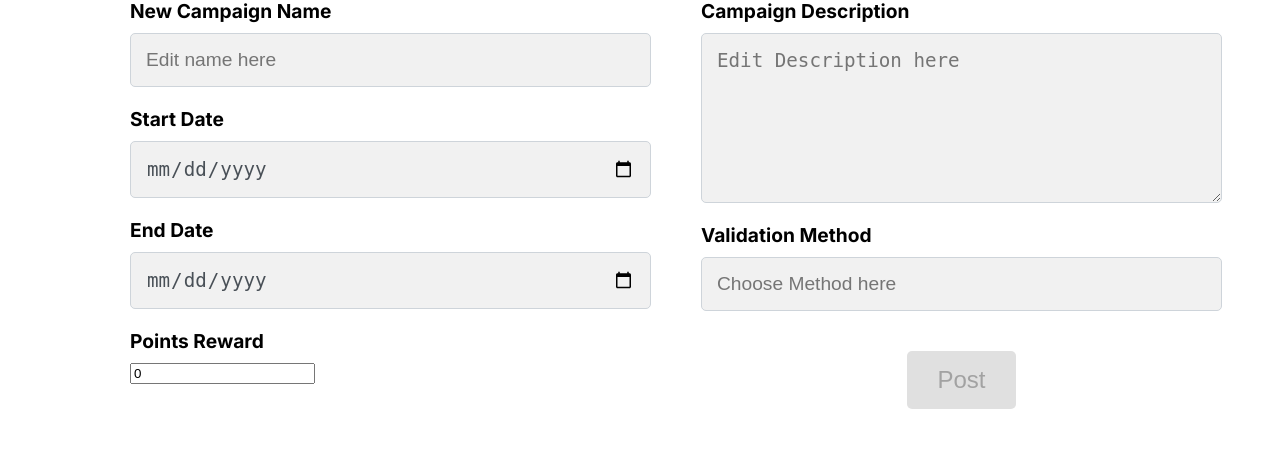
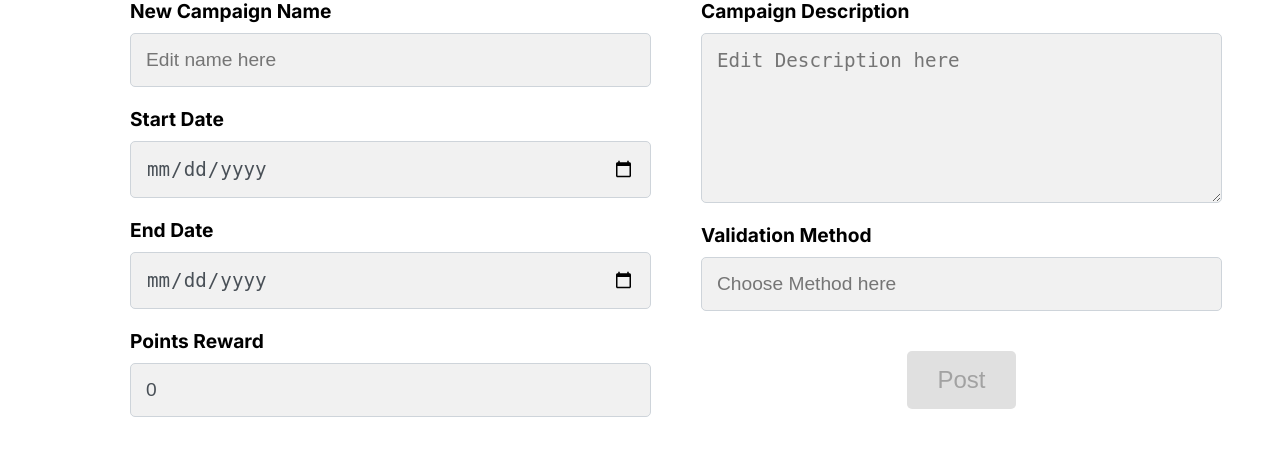
Before and after one commit to CSCI3356-Fall2024/Team-ML, a Django app: page /campaign_create/ in a window 1280 px wide. Shown: the part 310-766 px from the top of the page. Run offline with Django 5.2, Linux system fonts and the light colour scheme; the visitor is signed in with stand-in values (Sample User, id 1).

Commit message:
fixed points reward css
updated campaign.css

```diff
--- a/HTeamML/mysite/static/styles/campaign.css
+++ b/HTeamML/mysite/static/styles/campaign.css
@@ -127,7 +127,8 @@ img.avatar {
 .create-profile-form input[type="text"],
 .create-profile-form input[type="date"],
 .create-profile-form textarea,
-.create-profile-form select {
+.create-profile-form select,
+.create-profile-form input[type="number"] {
     width: 100%;
     padding: 15px;
     font-size: 1.2rem;
```
